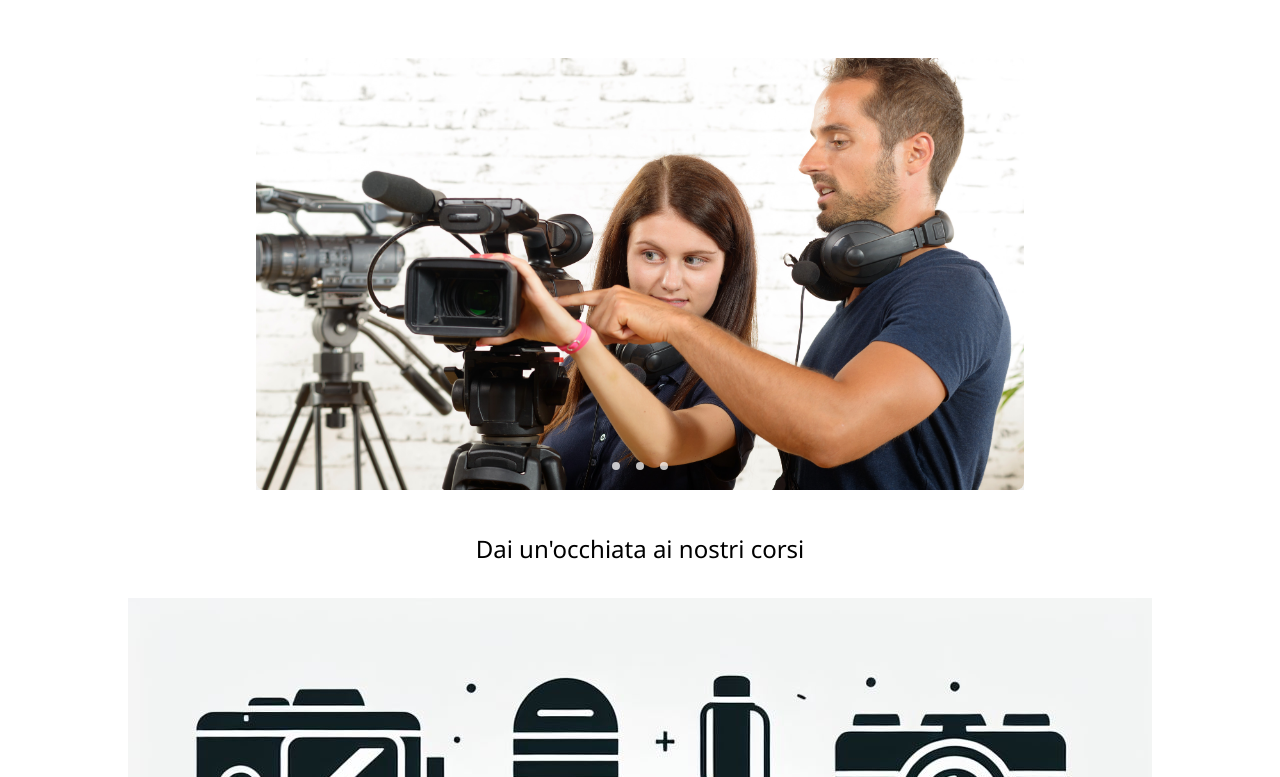
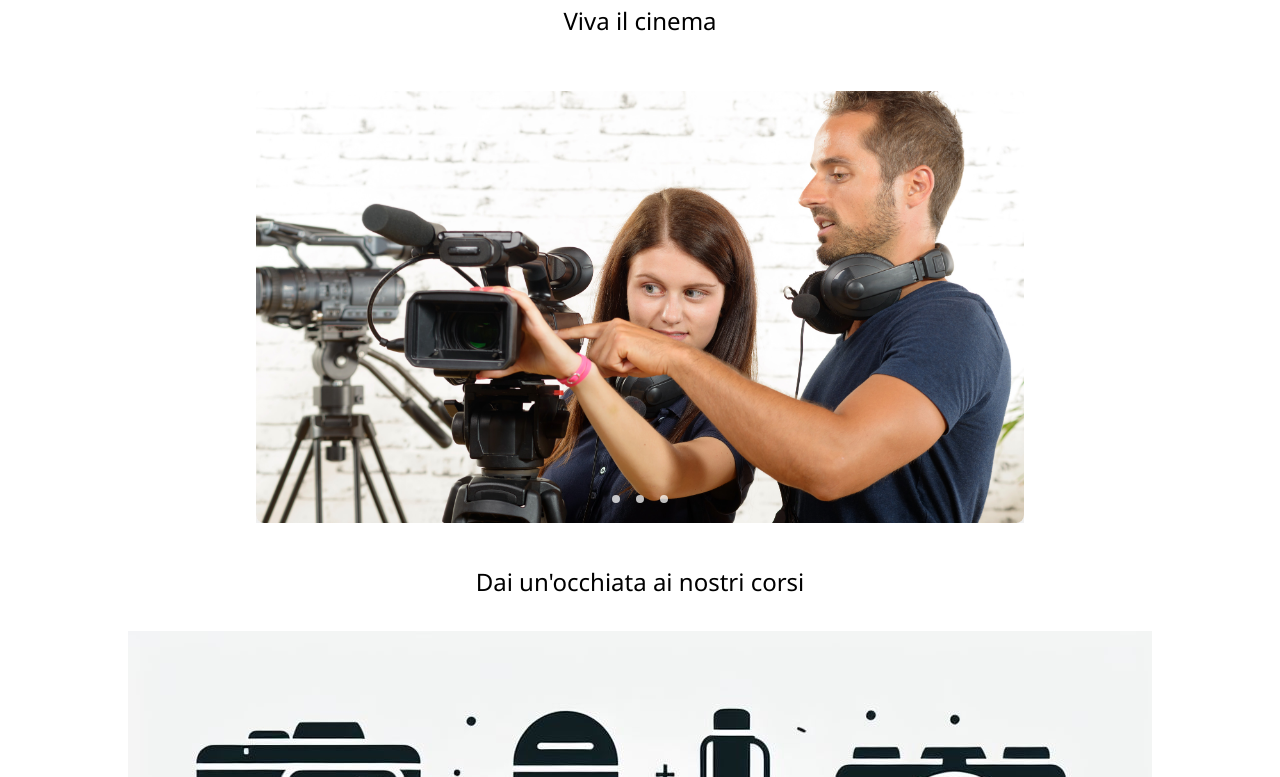
Before and after one commit to Giovj1011/Esame-Html, a plain HTML site: page index.html in a window 1280 px wide. Shown: the part 238-1015 px from the top of the page. Drawn offline with Linux system fonts and the light colour scheme.

Commit message:
Update index.html

```diff
--- a/index.html
+++ b/index.html
@@ -18,6 +18,7 @@
 <section class="frase">
 <h1 >Il cinema è il <a class="rosso">"come"</a>, non il "cosa".</h1>
 <p>Alfred Hitchcock</p>
+    <p>Viva il cinema</p>
 </section>
 
 &nbsp;
```
